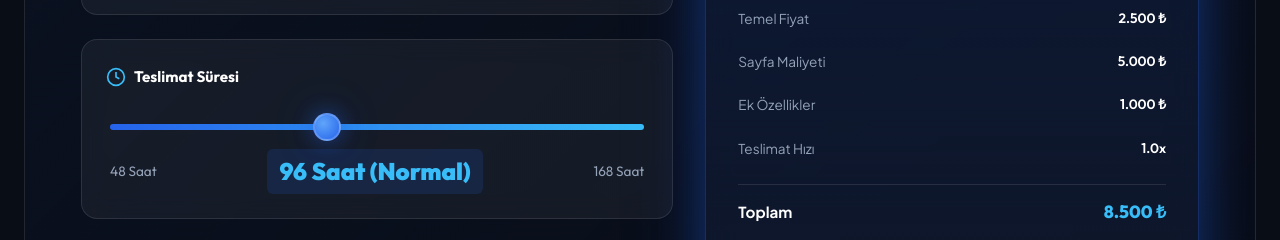
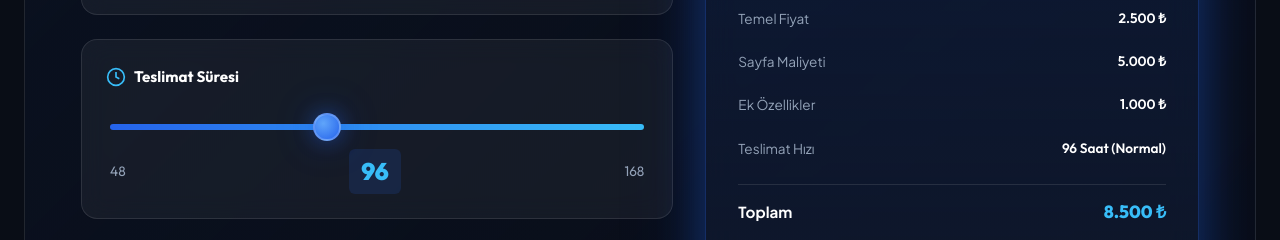
Before and after one commit to Rodinyamert48/mekyazilim, a website with bundled scripts: page index.html in a window 1280 px wide. Shown: the part 6515-6755 px from the top of the page. Built offline with nearby package versions, Linux system fonts and the light colour scheme.

Commit message:
teslimat suresi gosterimi duzeltildi

```diff
--- a/index.html
+++ b/index.html
@@ -615,9 +615,9 @@ app.<span class="code-method">init</span>();</code></pre>
                 <div class="range-group">
                   <input type="range" id="calc-delivery" min="48" max="168" value="96" step="1">
                   <div class="range-labels">
-                    <span>48 Saat</span>
-                    <span class="range-value" id="calc-delivery-value">96 Saat</span>
-                    <span>168 Saat</span>
+                    <span>48</span>
+                    <span class="range-value" id="calc-delivery-value">96</span>
+                    <span>168</span>
                   </div>
                 </div>
               </div>
@@ -697,7 +697,7 @@ app.<span class="code-method">init</span>();</code></pre>
                   </div>
                   <div class="calc-detail-row">
                     <span class="detail-label">Teslimat Hızı</span>
-                    <span class="detail-value" id="calc-speed-factor">1.0x</span>
+                    <span class="detail-value" id="calc-speed-factor">96 Saat (Normal)</span>
                   </div>
                   <div class="calc-detail-row calc-total">
                     <span class="detail-label">Toplam</span>
--- a/js/modules/priceCalculator.js
+++ b/js/modules/priceCalculator.js
@@ -53,7 +53,8 @@ export function initPriceCalculator() {
     const total = Math.round(subtotal * speedMul);
 
     pagesValue.textContent = pages;
-    deliveryValue.textContent = deliveryHours + ' Saat (' + getSpeedLabel(deliveryHours) + ')';
+    deliveryValue.textContent = deliveryHours;
+    speedFactorEl.textContent = deliveryHours + ' Saat (' + getSpeedLabel(deliveryHours) + ')';
 
     const oldVal = priceEl.textContent;
     const newVal = formatPrice(total);
@@ -70,7 +71,6 @@ export function initPriceCalculator() {
     totalEl.textContent = newVal + ' ₺';
     perPageEl.textContent = formatPrice(pageCost) + ' ₺';
     extrasEl.textContent = formatPrice(extras) + ' ₺';
-    speedFactorEl.textContent = speedMul.toFixed(1) + 'x';
 
     document.querySelectorAll('.feature-chip').forEach(chip => {
       const cb = chip.querySelector('input[type="checkbox"]');
```
Also changed, not shown: partials/sections/pricing.html (+4 -4 lines).
